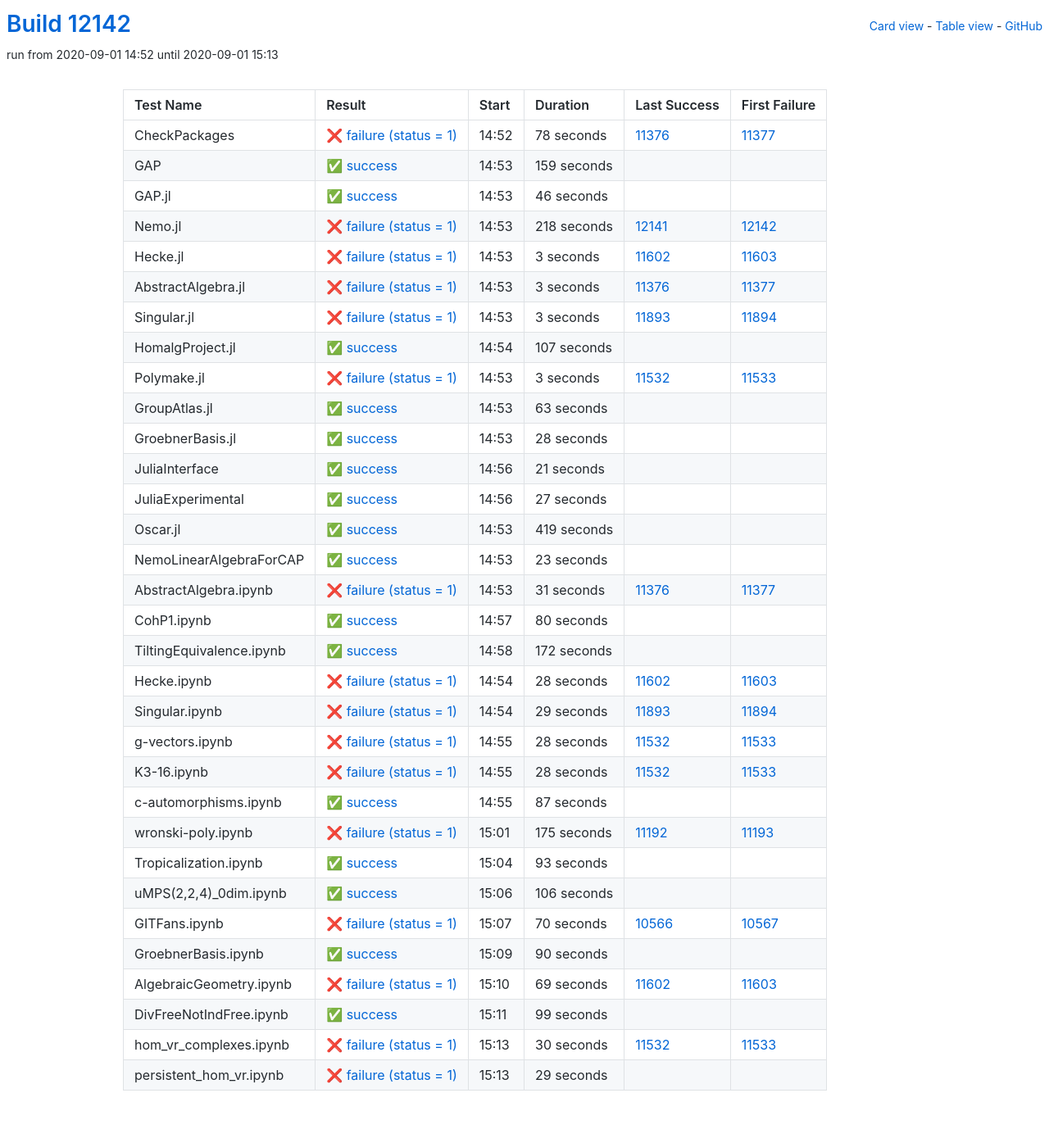
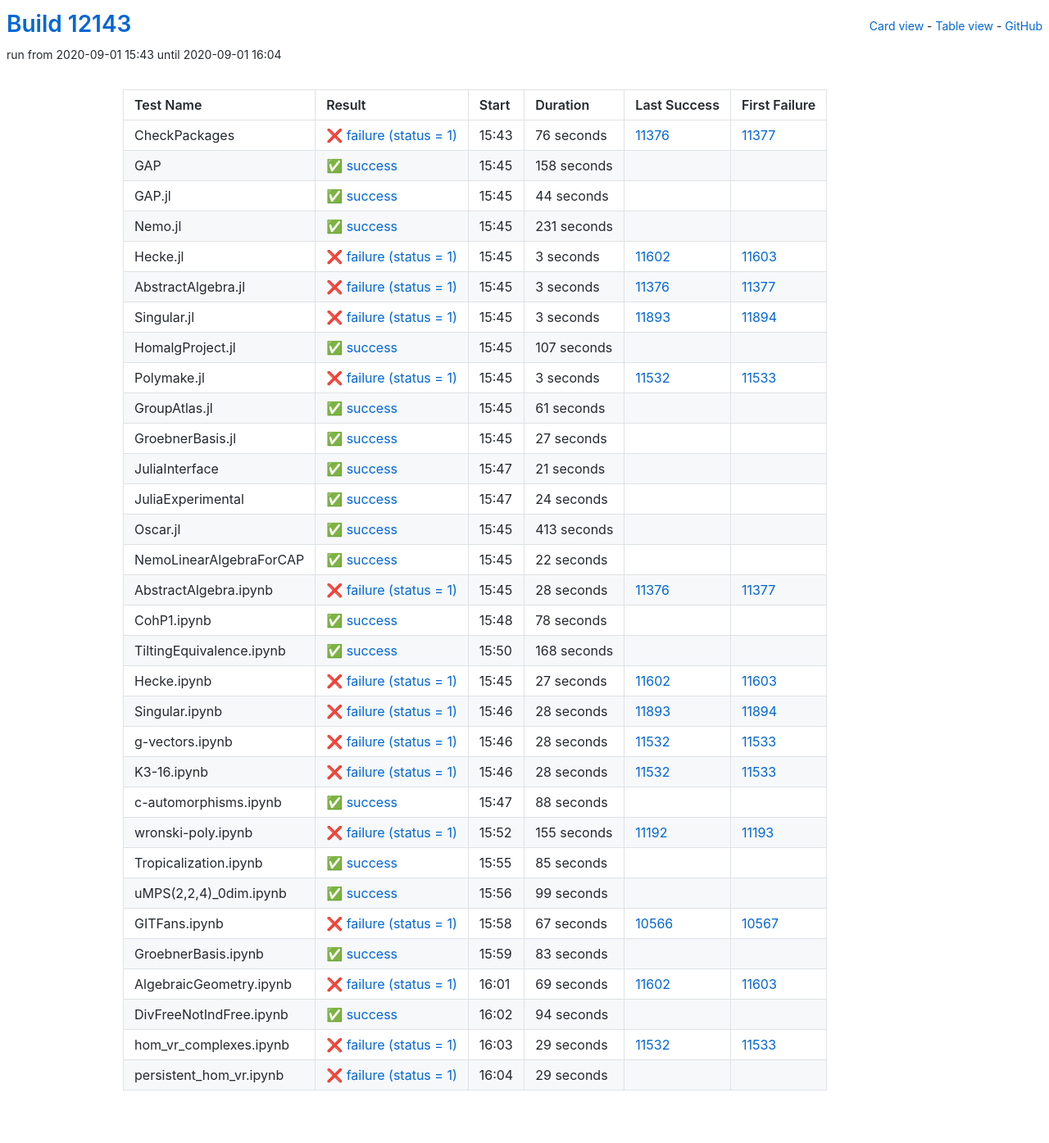
Before and after one commit to oscar-system/oscar-ci-status, a Jekyll site: the page built from table.html, in a window 1280 px wide. Shown: the whole page at 82% size. Built offline with Jekyll 4.4.1, drawn with Linux system fonts in a browser that asks for light colours.

Commit message:
Build #12143

```diff
--- a/_data/ci.yml
+++ b/_data/ci.yml
@@ -1,6 +1,6 @@
 ---
-build: 12142
-build_url: https://oscarci.mathematik.uni-kl.de/job/oscar/12142/
+build: 12143
+build_url: https://oscarci.mathematik.uni-kl.de/job/oscar/12143/
 job: oscar
 organization: oscar-system
 repo: oscar-ci-status
@@ -8,56 +8,56 @@
 tests:
 - name: CheckPackages
   id: checkpackages
-  log: https://oscarci.mathematik.uni-kl.de/job/oscar/12142/artifact/logs/build-12142/CheckPackages.log
-  start: 2020-09-01 14:52
+  log: https://oscarci.mathematik.uni-kl.de/job/oscar/12143/artifact/logs/build-12143/CheckPackages.log
+  start: 2020-09-01 15:43
   success: false
   exitcode: 1
   status: failure
-  duration: 78
+  duration: 76
   last_success: 11376
   last_success_url: https://oscarci.mathematik.uni-kl.de/job/oscar/11376/
   first_failure: 11377
   first_failure_url: https://oscarci.mathematik.uni-kl.de/job/oscar/11377/
 - name: GAP
   id: gap
-  log: https://oscarci.mathematik.uni-kl.de/job/oscar/12142/artifact/logs/build-12142/GAP.log
-  start: 2020-09-01 14:53
+  log: https://oscarci.mathematik.uni-kl.de/job/oscar/12143/artifact/logs/build-12143/GAP.log
+  start: 2020-09-01 15:45
   success: true
   exitcode: 0
   status: success
-  duration: 159
+  duration: 158
   last_success: false
   last_success_url:
   first_failure: false
   first_failure_url:
 - name: GAP.jl
   id: gap-jl
-  log: https://oscarci.mathematik.uni-kl.de/job/oscar/12142/artifact/logs/build-12142/GAP.jl.log
-  start: 2020-09-01 14:53
+  log: https://oscarci.mathematik.uni-kl.de/job/oscar/12143/artifact/logs/build-12143/GAP.jl.log
+  start: 2020-09-01 15:45
   success: true
   exitcode: 0
   status: success
-  duration: 46
+  duration: 44
   last_success: false
   last_success_url:
   first_failure: false
   first_failure_url:
 - name: Nemo.jl
   id: nemo-jl
-  log: https://oscarci.mathematik.uni-kl.de/job/oscar/12142/artifact/logs/build-12142/Nemo.jl.log
-  start: 2020-09-01 14:53
-  success: false
-  exitcode: 1
-  status: failure
-  duration: 218
-  last_success: 12141
-  last_success_url: https://oscarci.mathematik.uni-kl.de/job/oscar/12141/
-  first_failure: 12142
-  first_failure_url: https://oscarci.mathematik.uni-kl.de/job/oscar/12142/
+  log: https://oscarci.mathematik.uni-kl.de/job/oscar/12143/artifact/logs/build-12143/Nemo.jl.log
+  start: 2020-09-01 15:45
+  success: true
+  exitcode: 0
+  status: success
+  duration: 231
+  last_success: false
+  last_success_url:
+  first_failure: false
+  first_failure_url:
 - name: Hecke.jl
   id: hecke-jl
-  log: https://oscarci.mathematik.uni-kl.de/job/oscar/12142/artifact/logs/build-12142/Hecke.jl.log
-  start: 2020-09-01 14:53
+  log: https://oscarci.mathematik.uni-kl.de/job/oscar/12143/artifact/logs/build-12143/Hecke.jl.log
+  start: 2020-09-01 15:45
   success: false
   exitcode: 1
   status: failure
@@ -68,8 +68,8 @@
   first_failure_url: https://oscarci.mathematik.uni-kl.de/job/oscar/11603/
 - name: AbstractAlgebra.jl
   id: abstractalgebra-jl
-  log: https://oscarci.mathematik.uni-kl.de/job/oscar/12142/artifact/logs/build-12142/AbstractAlgebra.jl.log
-  start: 2020-09-01 14:53
+  log: https://oscarci.mathematik.uni-kl.de/job/oscar/12143/artifact/logs/build-12143/AbstractAlgebra.jl.log
+  start: 2020-09-01 15:45
   success: false
   exitcode: 1
   status: failure
@@ -80,8 +80,8 @@
   first_failure_url: https://oscarci.mathematik.uni-kl.de/job/oscar/11377/
 - name: Singular.jl
   id: singular-jl
-  log: https://oscarci.mathematik.uni-kl.de/job/oscar/12142/artifact/logs/build-12142/Singular.jl.log
-  start: 2020-09-01 14:53
+  log: https://oscarci.mathematik.uni-kl.de/job/oscar/12143/artifact/logs/build-12143/Singular.jl.log
+  start: 2020-09-01 15:45
   success: false
   exitcode: 1
   status: failure
@@ -92,8 +92,8 @@
   first_failure_url: https://oscarci.mathematik.uni-kl.de/job/oscar/11894/
 - name: HomalgProject.jl
   id: homalgproject-jl
-  log: https://oscarci.mathematik.uni-kl.de/job/oscar/12142/artifact/logs/build-12142/HomalgProject.jl.log
-  start: 2020-09-01 14:54
+  log: https://oscarci.mathematik.uni-kl.de/job/oscar/12143/artifact/logs/build-12143/HomalgProject.jl.log
+  start: 2020-09-01 15:45
   success: true
   exitcode: 0
   status: success
@@ -104,8 +104,8 @@
   first_failure_url:
 - name: Polymake.jl
   id: polymake-jl
-  log: https://oscarci.mathematik.uni-kl.de/job/oscar/12142/artifact/logs/build-12142/Polymake.jl.log
-  start: 2020-09-01 14:53
+  log: https://oscarci.mathematik.uni-kl.de/job/oscar/12143/artifact/logs/build-12143/Polymake.jl.log
+  start: 2020-09-01 15:45
   success: false
   exitcode: 1
   status: failure
@@ -116,32 +116,32 @@
   first_failure_url: https://oscarci.mathematik.uni-kl.de/job/oscar/11533/
 - name: GroupAtlas.jl
   id: groupatlas-jl
-  log: https://oscarci.mathematik.uni-kl.de/job/oscar/12142/artifact/logs/build-12142/GroupAtlas.jl.log
-  start: 2020-09-01 14:53
+  log: https://oscarci.mathematik.uni-kl.de/job/oscar/12143/artifact/logs/build-12143/GroupAtlas.jl.log
+  start: 2020-09-01 15:45
   success: true
   exitcode: 0
   status: success
-  duration: 63
+  duration: 61
   last_success: false
   last_success_url:
   first_failure: false
   first_failure_url:
 - name: GroebnerBasis.jl
   id: groebnerbasis-jl
-  log: https://oscarci.mathematik.uni-kl.de/job/oscar/12142/artifact/logs/build-12142/GroebnerBasis.jl.log
-  start: 2020-09-01 14:53
+  log: https://oscarci.mathematik.uni-kl.de/job/oscar/12143/artifact/logs/build-12143/GroebnerBasis.jl.log
+  start: 2020-09-01 15:45
   success: true
   exitcode: 0
   status: success
-  duration: 28
+  duration: 27
   last_success: false
   last_success_url:
   first_failure: false
   first_failure_url:
 - name: JuliaInterface
   id: juliainterface
-  log: https://oscarci.mathematik.uni-kl.de/job/oscar/12142/artifact/logs/build-12142/JuliaInterface.log
-  start: 2020-09-01 14:56
+  log: https://oscarci.mathematik.uni-kl.de/job/oscar/12143/artifact/logs/build-12143/JuliaInterface.log
+  start: 2020-09-01 15:47
   success: true
   exitcode: 0
   status: success
@@ -152,104 +152,104 @@
   first_failure_url:
 - name: JuliaExperimental
   id: juliaexperimental
-  log: https://oscarci.mathematik.uni-kl.de/job/oscar/12142/artifact/logs/build-12142/JuliaExperimental.log
-  start: 2020-09-01 14:56
+  log: https://oscarci.mathematik.uni-kl.de/job/oscar/12143/artifact/logs/build-12143/JuliaExperimental.log
+  start: 2020-09-01 15:47
   success: true
   exitcode: 0
   status: success
-  duration: 27
+  duration: 24
   last_success: false
   last_success_url:
   first_failure: false
   first_failure_url:
 - name: Oscar.jl
   id: oscar-jl
-  log: https://oscarci.mathematik.uni-kl.de/job/oscar/12142/artifact/logs/build-12142/Oscar.jl.log
-  start: 2020-09-01 14:53
+  log: https://oscarci.mathematik.uni-kl.de/job/oscar/12143/artifact/logs/build-12143/Oscar.jl.log
+  start: 2020-09-01 15:45
   success: true
   exitcode: 0
   status: success
-  duration: 419
+  duration: 413
   last_success: false
   last_success_url:
   first_failure: false
   first_failure_url:
 - name: NemoLinearAlgebraForCAP
   id: nemolinearalgebraforcap
-  log: https://oscarci.mathematik.uni-kl.de/job/oscar/12142/artifact/logs/build-12142/NemoLinearAlgebraForCAP.log
-  start: 2020-09-01 14:53
+  log: https://oscarci.mathematik.uni-kl.de/job/oscar/12143/artifact/logs/build-12143/NemoLinearAlgebraForCAP.log
+  start: 2020-09-01 15:45
   success: true
   exitcode: 0
   status: success
-  duration: 23
+  duration: 22
   last_success: false
   last_success_url:
   first_failure: false
   first_failure_url:
 - name: AbstractAlgebra.ipynb
   id: abstractalgebra-ipynb
-  log: https://oscarci.mathematik.uni-kl.de/job/oscar/12142/artifact/logs/build-12142/AbstractAlgebra.ipynb.log
-  start: 2020-09-01 14:53
+  log: https://oscarci.mathematik.uni-kl.de/job/oscar/12143/artifact/logs/build-12143/AbstractAlgebra.ipynb.log
+  start: 2020-09-01 15:45
   success: false
   exitcode: 1
   status: failure
-  duration: 31
+  duration: 28
   last_success: 11376
   last_success_url: https://oscarci.mathematik.uni-kl.de/job/oscar/11376/
   first_failure: 11377
   first_failure_url: https://oscarci.mathematik.uni-kl.de/job/oscar/11377/
 - name: CohP1.ipynb
   id: cohp1-ipynb
-  log: https://oscarci.mathematik.uni-kl.de/job/oscar/12142/artifact/logs/build-12142/CohP1.ipynb.log
-  start: 2020-09-01 14:57
+  log: https://oscarci.mathematik.uni-kl.de/job/oscar/12143/artifact/logs/build-12143/CohP1.ipynb.log
+  start: 2020-09-01 15:48
   success: true
   exitcode: 0
   status: success
-  duration: 80
+  duration: 78
   last_success: false
   last_success_url:
   first_failure: false
   first_failure_url:
 - name: TiltingEquivalence.ipynb
   id: tiltingequivalence-ipynb
-  log: https://oscarci.mathematik.uni-kl.de/job/oscar/12142/artifact/logs/build-12142/TiltingEquivalence.ipynb.log
-  start: 2020-09-01 14:58
+  log: https://oscarci.mathematik.uni-kl.de/job/oscar/12143/artifact/logs/build-12143/TiltingEquivalence.ipynb.log
+  start: 2020-09-01 15:50
   success: true
   exitcode: 0
   status: success
-  duration: 172
+  duration: 168
   last_success: false
   last_success_url:
   first_failure: false
   first_failure_url:
 - name: Hecke.ipynb
   id: hecke-ipynb
-  log: https://oscarci.mathematik.uni-kl.de/job/oscar/12142/artifact/logs/build-12142/Hecke.ipynb.log
-  start: 2020-09-01 14:54
+  log: https://oscarci.mathematik.uni-kl.de/job/oscar/12143/artifact/logs/build-12143/Hecke.ipynb.log
+  start: 2020-09-01 15:45
   success: false
   exitcode: 1
   status: failure
-  duration: 28
+  duration: 27
   last_success: 11602
   last_success_url: https://oscarci.mathematik.uni-kl.de/job/oscar/11602/
   first_failure: 11603
   first_failure_url: https://oscarci.mathematik.uni-kl.de/job/oscar/11603/
 - name: Singular.ipynb
   id: singular-ipynb
-  log: https://oscarci.mathematik.uni-kl.de/job/oscar/12142/artifact/logs/build-12142/Singular.ipynb.log
-  start: 2020-09-01 14:54
+  log: https://oscarci.mathematik.uni-kl.de/job/oscar/12143/artifact/logs/build-12143/Singular.ipynb.log
+  start: 2020-09-01 15:46
   success: false
   exitcode: 1
   status: failure
-  duration: 29
+  duration: 28
   last_success: 11893
   last_success_url: https://oscarci.mathematik.uni-kl.de/job/oscar/11893/
   first_failure: 11894
   first_failure_url: https://oscarci.mathematik.uni-kl.de/job/oscar/11894/
 - name: g-vectors.ipynb
   id: g-vectors-ipynb
-  log: https://oscarci.mathematik.uni-kl.de/job/oscar/12142/artifact/logs/build-12142/g-vectors.ipynb.log
-  start: 2020-09-01 14:55
+  log: https://oscarci.mathematik.uni-kl.de/job/oscar/12143/artifact/logs/build-12143/g-vectors.ipynb.log
+  start: 2020-09-01 15:46
   success: false
   exitcode: 1
   status: failure
@@ -260,8 +260,8 @@
   first_failure_url: https://oscarci.mathematik.uni-kl.de/job/oscar/11533/
 - name: K3-16.ipynb
   id: k3-16-ipynb
-  log: https://oscarci.mathematik.uni-kl.de/job/oscar/12142/artifact/logs/build-12142/K3-16.ipynb.log
-  start: 2020-09-01 14:55
+  log: https://oscarci.mathematik.uni-kl.de/job/oscar/12143/artifact/logs/build-12143/K3-16.ipynb.log
+  start: 2020-09-01 15:46
   success: false
   exitcode: 1
   status: failure
@@ -272,80 +272,80 @@
   first_failure_url: https://oscarci.mathematik.uni-kl.de/job/oscar/11533/
 - name: c-automorphisms.ipynb
   id: c-automorphisms-ipynb
-  log: https://oscarci.mathematik.uni-kl.de/job/oscar/12142/artifact/logs/build-12142/c-automorphisms.ipynb.log
-  start: 2020-09-01 14:55
+  log: https://oscarci.mathematik.uni-kl.de/job/oscar/12143/artifact/logs/build-12143/c-automorphisms.ipynb.log
+  start: 2020-09-01 15:47
   success: true
   exitcode: 0
   status: success
-  duration: 87
+  duration: 88
   last_success: false
   last_success_url:
   first_failure: false
   first_failure_url:
 - name: wronski-poly.ipynb
   id: wronski-poly-ipynb
-  log: https://oscarci.mathematik.uni-kl.de/job/oscar/12142/artifact/logs/build-12142/wronski-poly.ipynb.log
-  start: 2020-09-01 15:01
+  log: https://oscarci.mathematik.uni-kl.de/job/oscar/12143/artifact/logs/build-12143/wronski-poly.ipynb.log
+  start: 2020-09-01 15:52
   success: false
   exitcode: 1
   status: failure
-  duration: 175
+  duration: 155
   last_success: 11192
   last_success_url: https://oscarci.mathematik.uni-kl.de/job/oscar/11192/
   first_failure: 11193
   first_failure_url: https://oscarci.mathematik.uni-kl.de/job/oscar/11193/
 - name: Tropicalization.ipynb
   id: tropicalization-ipynb
-  log: https://oscarci.mathematik.uni-kl.de/job/oscar/12142/artifact/logs/build-12142/Tropicalization.ipynb.log
-  start: 2020-09-01 15:04
+  log: https://oscarci.mathematik.uni-kl.de/job/oscar/12143/artifact/logs/build-12143/Tropicalization.ipynb.log
+  start: 2020-09-01 15:55
   success: true
   exitcode: 0
   status: success
-  duration: 93
+  duration: 85
   last_success: false
   last_success_url:
   first_failure: false
   first_failure_url:
 - name: uMPS(2,2,4)_0dim.ipynb
   id: umps-2-2-4-0dim-ipynb
-  log: https://oscarci.mathematik.uni-kl.de/job/oscar/12142/artifact/logs/build-12142/uMPS-2-2-4-_0dim.ipynb.log
-  start: 2020-09-01 15:06
+  log: https://oscarci.mathematik.uni-kl.de/job/oscar/12143/artifact/logs/build-12143/uMPS-2-2-4-_0dim.ipynb.log
+  start: 2020-09-01 15:56
   success: true
   exitcode: 0
   status: success
-  duration: 106
+  duration: 99
   last_success: false
   last_success_url:
   first_failure: false
   first_failure_url:
 - name: GITFans.ipynb
   id: gitfans-ipynb
-  log: https://oscarci.mathematik.uni-kl.de/job/oscar/12142/artifact/logs/build-12142/GITFans.ipynb.log
-  start: 2020-09-01 15:07
+  log: https://oscarci.mathematik.uni-kl.de/job/oscar/12143/artifact/logs/build-12143/GITFans.ipynb.log
+  start: 2020-09-01 15:58
   success: false
   exitcode: 1
   status: failure
-  duration: 70
+  duration: 67
   last_success: 10566
   last_success_url: https://oscarci.mathematik.uni-kl.de/job/oscar/10566/
   first_failure: 10567
   first_failure_url: https://oscarci.mathematik.uni-kl.de/job/oscar/10567/
 - name: GroebnerBasis.ipynb
   id: groebnerbasis-ipynb
-  log: https://oscarci.mathematik.uni-kl.de/job/oscar/12142/artifact/logs/build-12142/GroebnerBasis.ipynb.log
-  start: 2020-09-01 15:09
+  log: https://oscarci.mathematik.uni-kl.de/job/oscar/12143/artifact/logs/build-12143/GroebnerBasis.ipynb.log
+  start: 2020-09-01 15:59
   success: true
   exitcode: 0
   status: success
-  duration: 90
+  duration: 83
   last_success: false
   last_success_url:
   first_failure: false
   first_failure_url:
 - name: AlgebraicGeometry.ipynb
   id: algebraicgeometry-ipynb
-  log: https://oscarci.mathematik.uni-kl.de/job/oscar/12142/artifact/logs/build-12142/AlgebraicGeometry.ipynb.log
-  start: 2020-09-01 15:10
+  log: https://oscarci.mathematik.uni-kl.de/job/oscar/12143/artifact/logs/build-12143/AlgebraicGeometry.ipynb.log
+  start: 2020-09-01 16:01
   success: false
   exitcode: 1
   status: failure
@@ -356,32 +356,32 @@
   first_failure_url: https://oscarci.mathematik.uni-kl.de/job/oscar/11603/
 - name: DivFreeNotIndFree.ipynb
   id: divfreenotindfree-ipynb
-  log: https://oscarci.mathematik.uni-kl.de/job/oscar/12142/artifact/logs/build-12142/DivFreeNotIndFree.ipynb.log
-  start: 2020-09-01 15:11
+  log: https://oscarci.mathematik.uni-kl.de/job/oscar/12143/artifact/logs/build-12143/DivFreeNotIndFree.ipynb.log
+  start: 2020-09-01 16:02
   success: true
   exitcode: 0
   status: success
-  duration: 99
+  duration: 94
   last_success: false
   last_success_url:
   first_failure: false
   first_failure_url:
 - name: hom_vr_complexes.ipynb
   id: hom-vr-complexes-ipynb
-  log: https://oscarci.mathematik.uni-kl.de/job/oscar/12142/artifact/logs/build-12142/hom_vr_complexes.ipynb.log
-  start: 2020-09-01 15:13
+  log: https://oscarci.mathematik.uni-kl.de/job/oscar/12143/artifact/logs/build-12143/hom_vr_complexes.ipynb.log
+  start: 2020-09-01 16:03
   success: false
   exitcode: 1
   status: failure
-  duration: 30
+  duration: 29
   last_success: 11532
   last_success_url: https://oscarci.mathematik.uni-kl.de/job/oscar/11532/
   first_failure: 11533
   first_failure_url: https://oscarci.mathematik.uni-kl.de/job/oscar/11533/
 - name: persistent_hom_vr.ipynb
   id: persistent-hom-vr-ipynb
-  log: https://oscarci.mathematik.uni-kl.de/job/oscar/12142/artifact/logs/build-12142/persistent_hom_vr.ipynb.log
-  start: 2020-09-01 15:13
+  log: https://oscarci.mathematik.uni-kl.de/job/oscar/12143/artifact/logs/build-12143/persistent_hom_vr.ipynb.log
+  start: 2020-09-01 16:04
   success: false
   exitcode: 1
   status: failure
```
Also changed, not shown: README.md.
